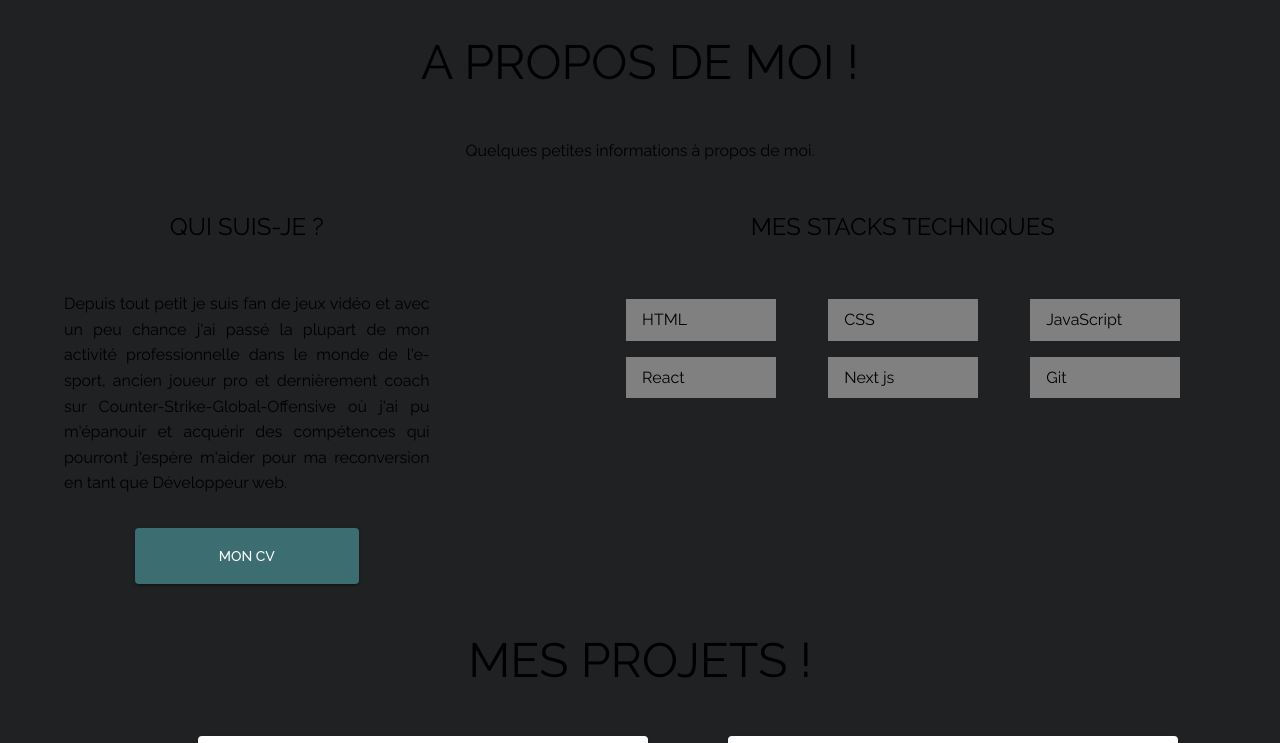
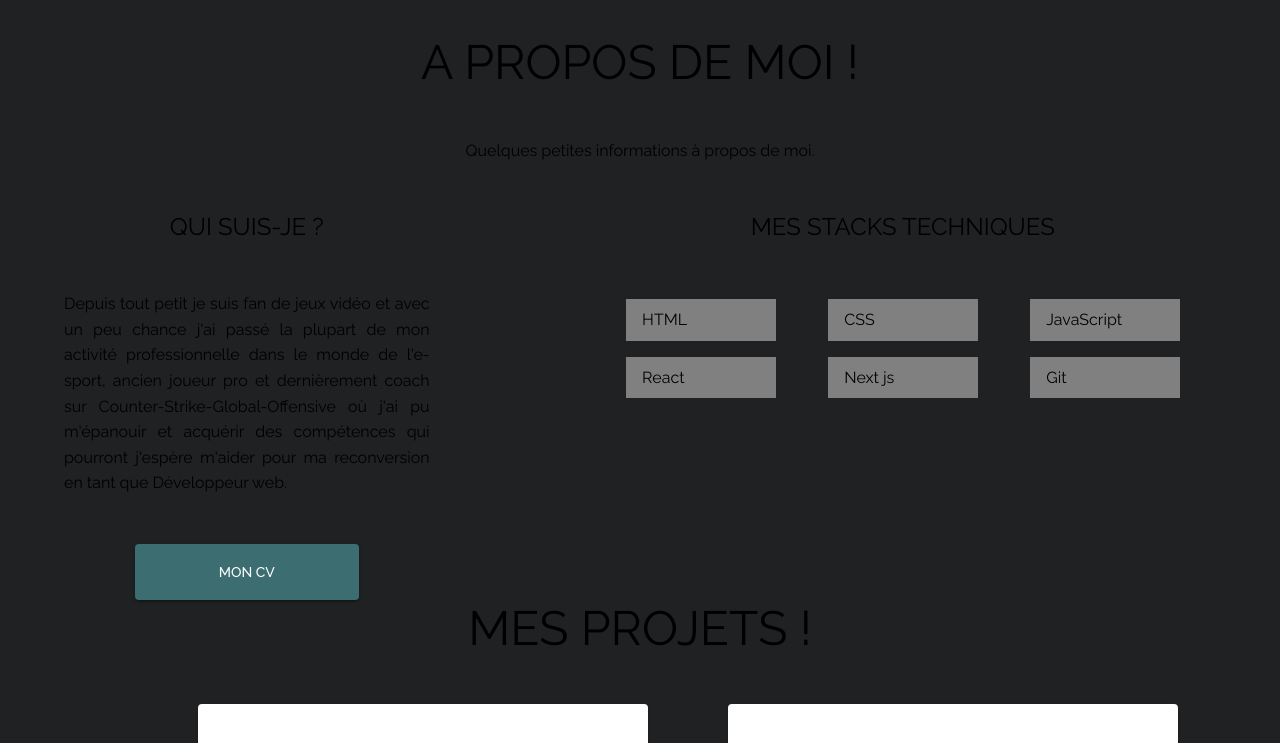
Before and after one commit to Spioutzw/CV, a Next.js app: page / in a window 1280 px wide. Shown: the part 447-1190 px from the top of the page. Built offline with nearby package versions, Linux system fonts and the light colour scheme; grey boxes are pictures that could not be loaded.

Commit message:
change sementic html

```diff
--- a/src/components/Section/About.jsx
+++ b/src/components/Section/About.jsx
@@ -45,13 +45,14 @@ function About() {
                             <Typography variant="h5" component="h3" style={{ textTransform: 'uppercase' }}>
                                 Qui suis-je ?
                             </Typography>
+                            <Box>
                             <Typography sx={{ lineHeight: '1.6', margin: '3rem auto 3rem auto', maxWidth: '572px', textAlign: 'justify' }} variant="body" component="p">
                                 Depuis tout petit je suis fan de jeux vidéo et avec un peu chance j'ai passé la plupart de mon activité professionnelle dans le monde de l'e-sport, ancien joueur pro et dernièrement coach sur Counter-Strike-Global-Offensive où j'ai pu m'épanouir et acquérir des compétences qui pourront j'espère m'aider pour ma reconversion en tant que Développeur web.
-                                <br />
-                                <Box sx={{display:'flex', justifyContent:'center',marginTop:'2rem'}}>
+                            </Typography>
+                            <Box sx={{display:'flex', justifyContent:'center',marginTop:'2rem'}}>
                                     <Button variant="contained" href="/cv.pdf" target="_blank" sx={{ padding: "1rem", maxWidth: '14rem', width: '100%', backgroundColor: '#3c6e71ff', textAlign: 'center' }}>Mon Cv</Button>
                                 </Box>
-                            </Typography>
+                            </Box>
                         </Box>
                     </div>
                 </Grow>
```
